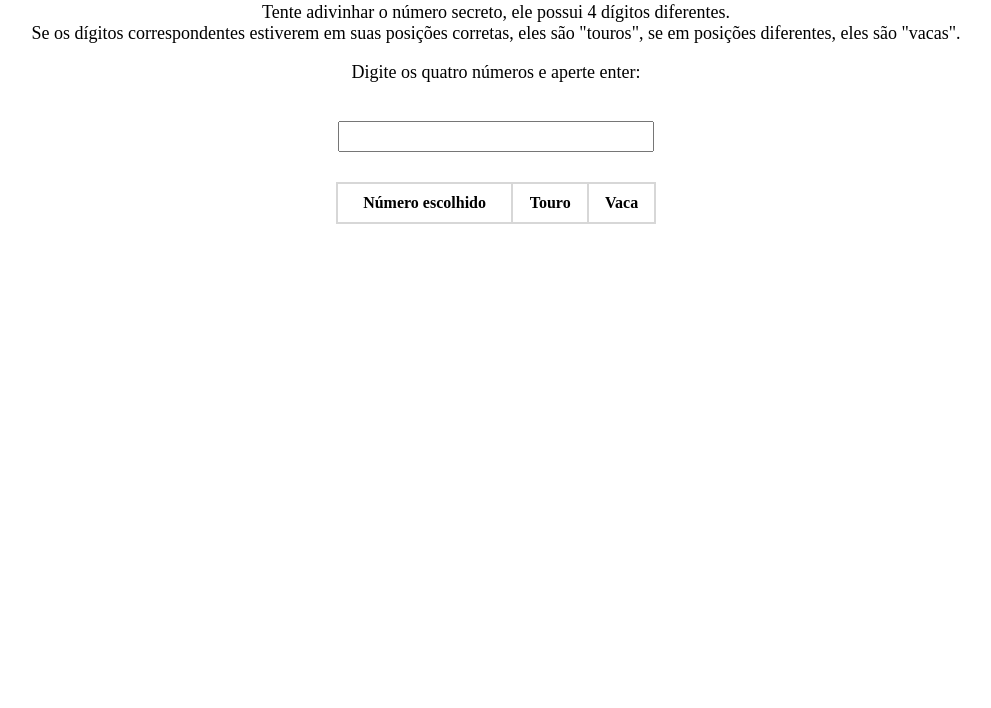
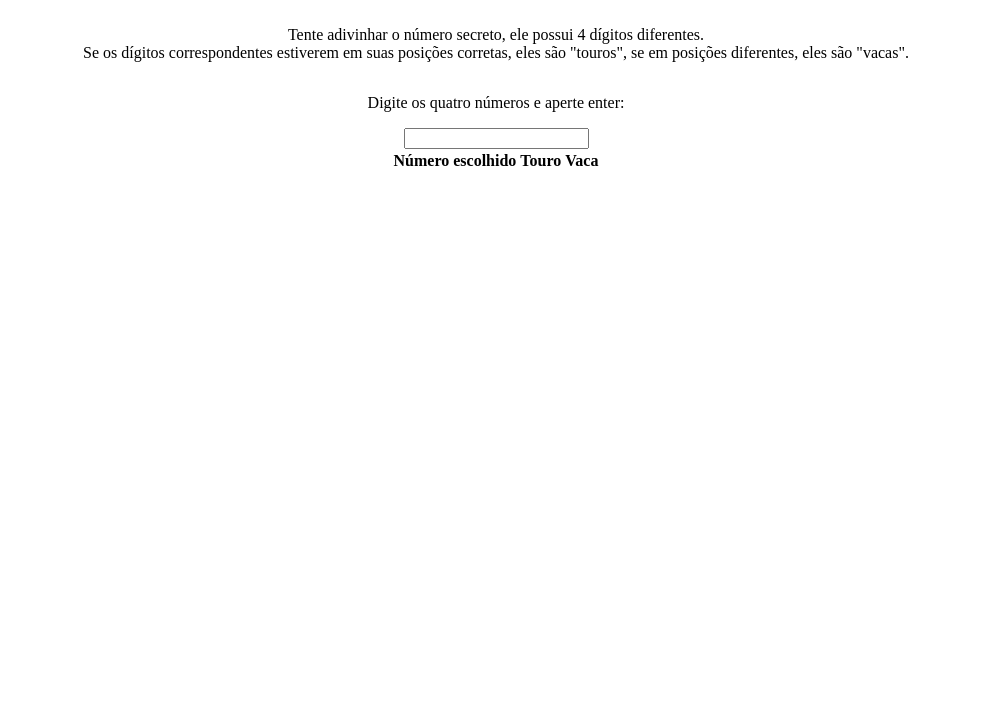
Before and after one commit to Madu-dev/Bulls-and-Cows-Game, a plain HTML site: page index.html in a window 1280 px wide. Shown: the part 92-800 px from the top of the page, without its empty margins (144-1135 px from the left). Drawn offline with Linux system fonts and the light colour scheme.

Commit message:
Update styles.css

```diff
--- a/styles.css
+++ b/styles.css
@@ -1,37 +1,28 @@
 body {
-    margin-left: auto;
-    margin-right: auto;
-    text-align: center;
+  display: flex;
+  flex-direction: column;
+  justify-content: center;
+  align-items: center;
+  text-align: center;
 }
 
-p {
-    font-size: 18px;
+.input-form {
+  display: flex;
+  justify-content: center;
 }
 
-input {
-    margin-top: 20px;
-    width: 24%;
-    height: 25px;
-    text-align: center;
-    font-size: 18px;
+.input-form input {
+  margin: 5px;
+  width: 30px;
+  text-align: center;
 }
 
-table {
-    border-collapse: collapse;
-    margin-top: 30px;
+.btn {
+  margin: 30px 0;
 }
 
-table,
-th,
-td {
-    border: 2px solid rgb(215, 215, 215);
-    padding: 10px;
-}
-
-.container {
-    margin-right: auto;
-    margin-left: auto;
-    width: 25%;
+.btn button {
+  width: 80px;
 }
 
 .h1 {
```
